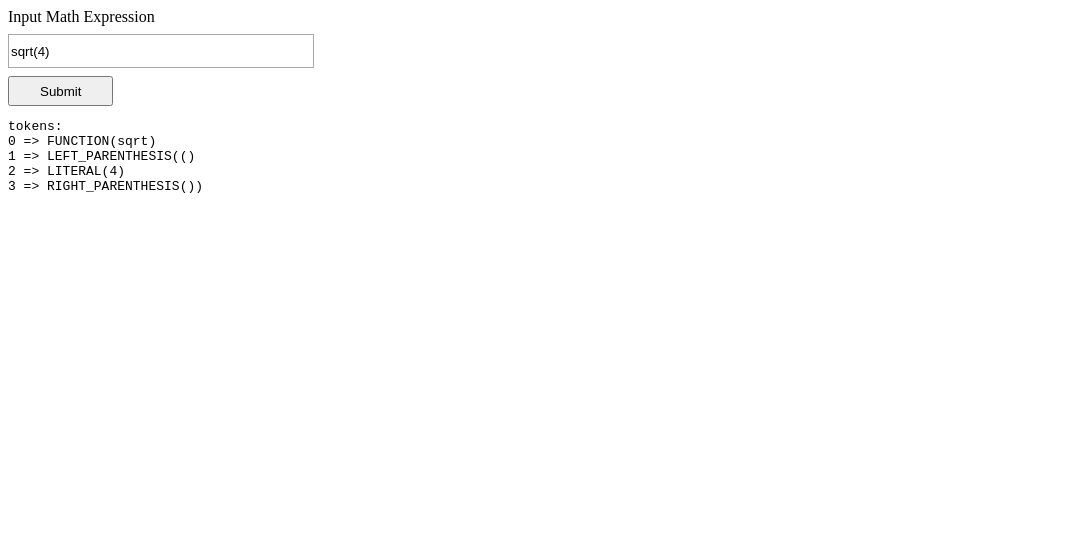
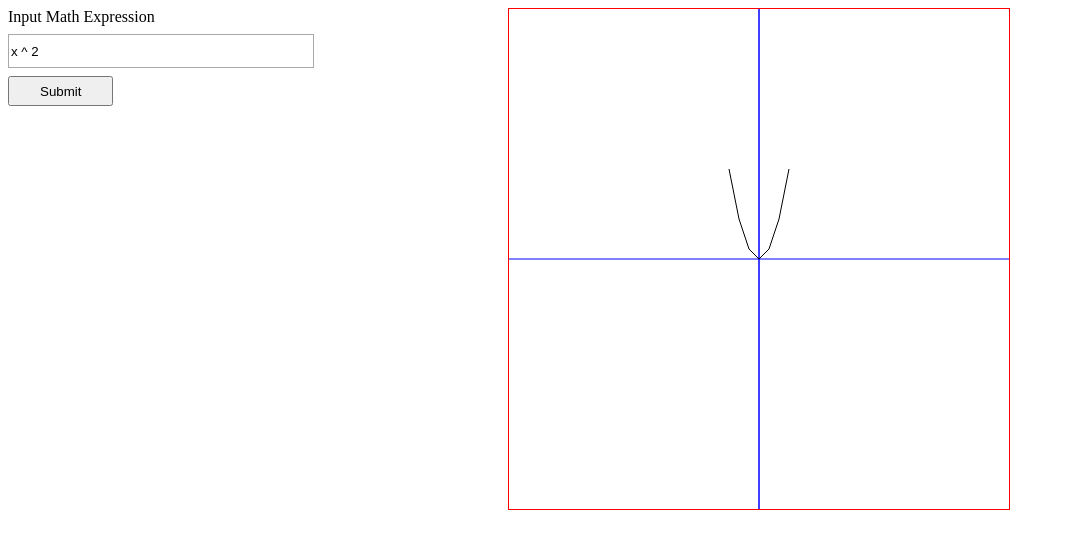
Before and after one commit to lukas-pierce/graph-builder, a website with bundled scripts: page index.html in a window 1280 px wide. Both pictures are taken after a click on the button "Submit". Shown: the whole page, without its empty margins (0-1065 px from the left). Built offline with nearby package versions, Linux system fonts and the light colour scheme.

Commit message:
update plotter

```diff
--- a/css/style.css
+++ b/css/style.css
@@ -10,6 +10,10 @@ form input.form-control {
     border: 1px solid darkgray;
     height: 30px;
     margin-bottom: .5rem;
+}
+
+form#math-form {
+    width: 500px;
 }
 
 .btn {
@@ -34,3 +38,13 @@ pre {
 .error {
     color: red;
 }
+
+.wrapper {
+    display: flex;
+}
+
+#canvas {
+    width: 500px;
+    height: 500px;
+    border: 1px solid red;
+}
--- a/index.html
+++ b/index.html
@@ -6,12 +6,19 @@
   <link rel="stylesheet" href="./css/style.css">
 </head>
 <body>
-<form id="math-form">
-  <label for="expression">Input Math Expression</label>
-  <input name="expression" id="expression" class="form-control" value="sqrt(4)" autocomplete="off">
-  <button type="submit" class="btn">Submit</button>
-</form>
-<pre id="result"></pre>
+<div class="wrapper">
+  <div class="col-left">
+    <form id="math-form">
+      <label for="expression">Input Math Expression</label>
+      <input name="expression" id="expression" class="form-control" value="x ^ 2" autocomplete="off">
+      <button type="submit" class="btn">Submit</button>
+    </form>
+    <pre id="result"></pre>
+  </div>
+  <div class="col-right">
+    <canvas id="canvas" width="500" height="500"></canvas>
+  </div>
+</div>
 <script src="./js/index.js" type="module"></script>
 </body>
 </html>
--- a/js/index.js
+++ b/js/index.js
@@ -1,42 +1,26 @@
-import {Tokenizer, TokensCollection} from './tokenizer.js';
-import {Calculator, CalculatorError} from './calculator.js';
+import {Calculator} from './calculator.js';
+import {Plotter} from './plotter.js';
 
 (function () {
 
   const form = document.getElementById('math-form');
   const expressionInput = form.querySelector('input[name=expression]');
-  const resultEl = document.getElementById('result');
+  const canvas = document.getElementById('canvas');
+  const calculator = new Calculator();
+  const plotter = new Plotter();
 
   form.addEventListener('submit', function (e) {
     e.preventDefault();
     const expression = expressionInput.value.trim().toLocaleLowerCase();
     if (!expression) return expressionInput.focus();
 
-    const tokens = Tokenizer.tokenize(expression);
-    Tokenizer.resolveAddSub(tokens);
+    const x = [-3, -2, -1, 0, 1, 2, 3];
+    const points = x.map(x => {
+      const y = calculator.calc(expression, {x});
+      return [x, y];
+    });
 
-    const calculator = new Calculator();
-    try {
-
-      resultEl.innerHTML = 'tokens:\n';
-      resultEl.innerHTML += (new TokensCollection(tokens)).toDetailString();
-
-      const resultTokens = calculator.calc(tokens, {
-        x: 10
-      });
-
-      resultEl.innerHTML += '\n\n';
-      resultEl.innerHTML += 'Result:\n';
-      resultEl.innerHTML += (new TokensCollection(resultTokens)).toString();
-
-    } catch (e) {
-      if (e instanceof CalculatorError) {
-        resultEl.innerHTML = `<span class="error">` + e.message + `</span>`
-      } else {
-        throw e;
-      }
-    }
-
-  })
+    plotter.render(canvas, points);
+  });
 
 })();
--- a/js/plotter.js
+++ b/js/plotter.js
@@ -3,12 +3,6 @@ export class Plotter {
   scale = 10;
   x0 = 0;
   y0 = 0;
-
-  points = [
-    [0, 0],
-    [1, 1],
-    [2, 2],
-  ];
 
   _coordinates(point) {
     const x = point[0] * this.scale + this.x0;
@@ -16,8 +10,10 @@ export class Plotter {
     return [x, y];
   }
 
-  render(canvas) {
+  render(canvas, points) {
     const ctx = canvas.getContext('2d');
+
+    ctx.clearRect(0, 0, ctx.canvas.clientWidth, ctx.canvas.clientHeight);
 
     // init center
     this.x0 = ctx.canvas.clientWidth / 2;
@@ -26,6 +22,7 @@ export class Plotter {
     // render Y axis
     ctx.lineWidth = 1;
     ctx.strokeStyle = '#00f';
+    ctx.beginPath();
     ctx.moveTo(this.x0, 0);
     ctx.lineTo(this.x0, ctx.canvas.clientHeight);
     ctx.stroke();
@@ -35,11 +32,13 @@ export class Plotter {
     ctx.lineTo(ctx.canvas.clientWidth, this.y0);
     ctx.stroke();
 
+    if (points.length < 2) return;
+
     ctx.strokeStyle = '#000';
     ctx.beginPath();
-    const startPoint = this.points[0];
+    const startPoint = points[0];
     ctx.moveTo(...this._coordinates(startPoint));
-    this.points.splice(1).forEach(point => {
+    points.splice(1).forEach(point => {
       ctx.lineTo(...this._coordinates(point))
     });
     ctx.stroke();
--- a/js/tokenizer.js
+++ b/js/tokenizer.js
@@ -71,6 +71,8 @@ export class Tokenizer {
       emptyLetterBufferAsVariables();
     }
 
+    this._resolveAddSub(result);
+
     return result;
 
     function emptyLetterBufferAsVariables() {
@@ -106,7 +108,7 @@ export class Tokenizer {
    *
    * @param tokens
    */
-  static resolveAddSub(tokens) {
+  static _resolveAddSub(tokens) {
     const isOperator = token => token.type === OPERATOR;
     const isAddOrSubOperator = token => token.type === OPERATOR && ['+', '-'].includes(token.value);
 
```
